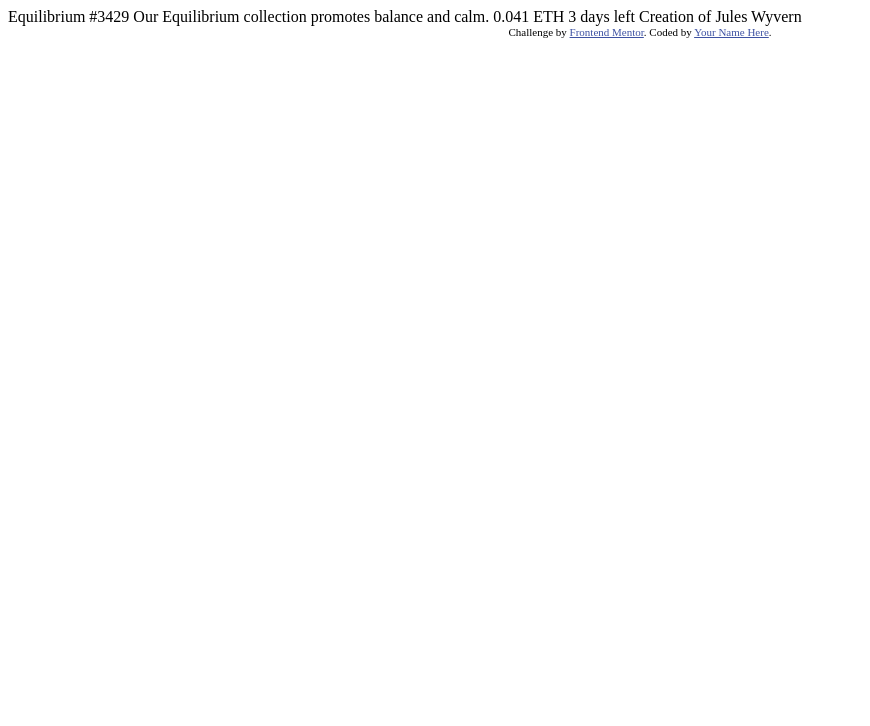
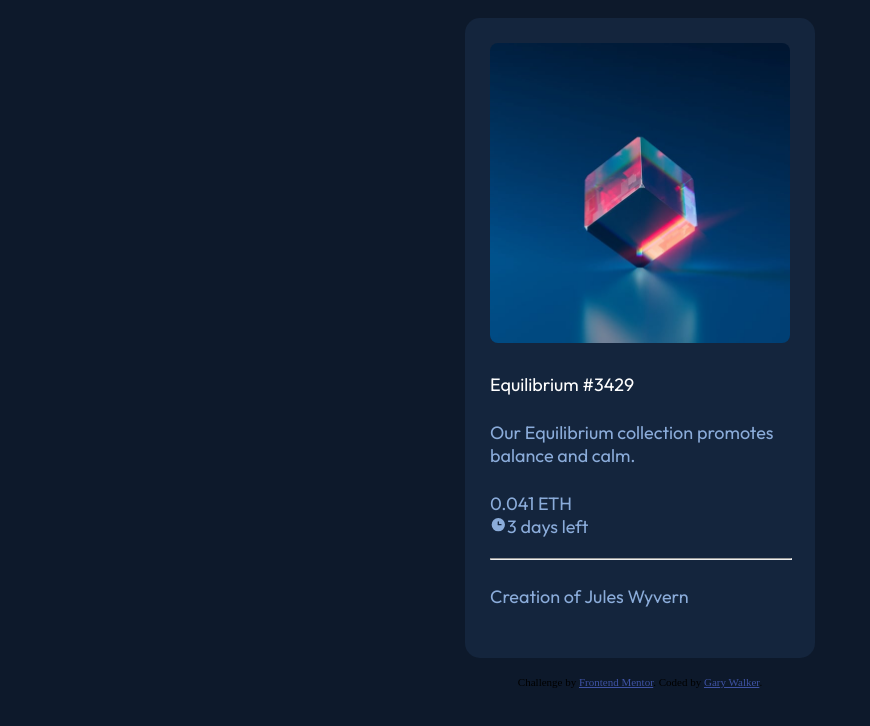
Before and after one commit to garyjwalker/nft-preview-card, a plain HTML site: page index.html in a window 1280 px wide. Shown: the whole page, without its empty margins (0-870 px from the left). Drawn offline with Linux system fonts and the light colour scheme.

Commit message:
Basic outline is finished.

```diff
--- a/index.html
+++ b/index.html
@@ -16,20 +16,21 @@
   <link rel="stylesheet" type="text/css" href="style.css">
 </head>
 <body>
-  <div class="previe-card">
-    Equilibrium #3429
-
-    Our Equilibrium collection promotes balance and calm.
-
-    0.041 ETH
-    3 days left
-
-    Creation of Jules Wyvern
+  <div class="nft-card">
+    <img src="images/image-equilibrium.jpg" class="nft-card-image">
+    <div class="nft-card-head">Equilibrium #3429</div>
+    <div>Our Equilibrium collection promotes balance and calm.</div>
+    <div>
+      <div class="nft-card-price">0.041 ETH</div>
+      <div class="nft-card-time"><img src="images/icon-clock.svg">3 days left</div>
+    </div>
+    <hr class="nft-card-divider">
+    <div>Creation of Jules Wyvern</div>
   </div>
 
   <div class="attribution">
     Challenge by <a href="https://www.frontendmentor.io?ref=challenge" target="_blank">Frontend Mentor</a>.
-    Coded by <a href="#">Your Name Here</a>.
+    Coded by <a href="#">Gary Walker</a>.
   </div>
 </body>
 </html>
--- a/style.css
+++ b/style.css
@@ -0,0 +1,42 @@
+@import url('https://fonts.googleapis.com/css2?family=Outfit:wght@300;400;500&display=swap');
+
+body {
+	background-color: hsl(217, 54%, 11%);
+}
+
+.nft-card {
+	box-sizing: border-box;
+	font-size: 18px;
+	font-family: 'Outfit', sans-serif;
+	color: hsl(215, 51%, 70%);
+	background-color: hsl(216, 50%, 16%);
+	width: fit-content;
+	margin: 1em auto;
+	border-radius: 15px;
+	padding: 25px;
+	width: 350px;
+}
+
+
+.nft-card > div {
+	margin: 25px 0;
+}
+
+.nft-card-image {
+	width: 300px;
+	height: auto;
+	border-radius: 8px;
+}
+
+.nft-card-head {
+	margin: 25px 0;
+	color: rgb(255, 255, 255);
+}
+
+.nft-card-divider {
+	width: 100%;
+}
+
+.nft-card-time {
+	height: 1em;
+}
```
